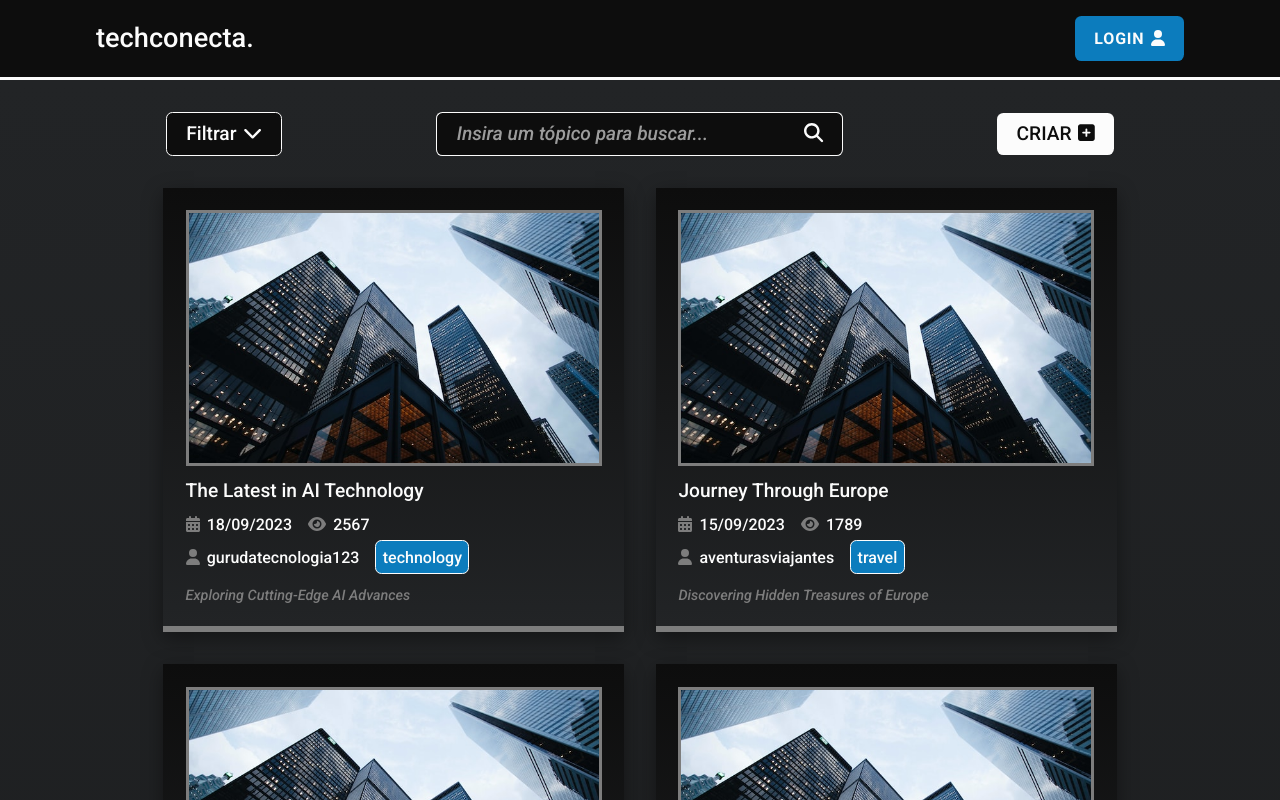
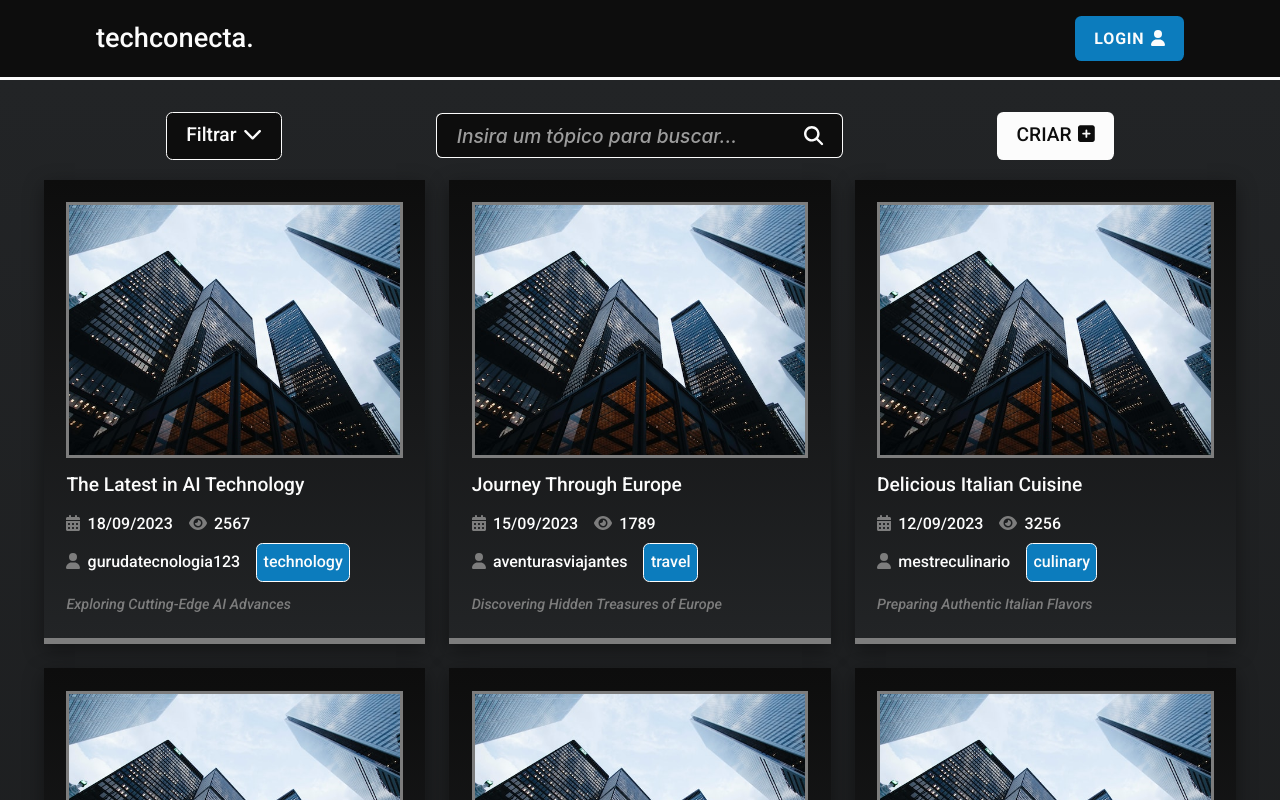
Before and after one commit to hfidelis/techconecta-prototype, an Angular app: page /home in a window 1280 px wide. Shown: the top 800 px of the page. Built offline with nearby package versions, Linux system fonts and the light colour scheme.

Commit message:
styles: added bulma.css and bulma columns

```diff
--- a/src/app/components/post/post.component.scss
+++ b/src/app/components/post/post.component.scss
@@ -7,8 +7,7 @@
   justify-content: center;
   flex-direction: column;
   gap: .8rem;
-  height: auto;
-  width: auto;
+  width: 100%;
   box-shadow: 0 .4rem 1.2rem rgb(0 0 0 / .4);
   padding: 1.4rem;
 
@@ -19,7 +18,7 @@
   }
 
   img {
-    width: 26rem;
+    width: 100%;
     height: 16rem;
     object-fit: cover;
     border: .2em solid $light-gray;
@@ -31,6 +30,10 @@
     font-size: 1.2rem;
     color: $white;
     align-self: flex-start;
+    text-overflow: ellipsis;
+    white-space: nowrap;
+    overflow: hidden;
+    width: 100%;
   }
 
   span {
@@ -71,6 +74,10 @@
     font-weight: 500;
     font-style: italic;
     font-size: .9rem;
+    text-overflow: ellipsis;
+    white-space: nowrap;
+    overflow: hidden;
+    width: 100%;
   }
 
 }
--- a/src/app/pages/home/home.component.html
+++ b/src/app/pages/home/home.component.html
@@ -15,12 +15,17 @@
       <fa-icon [icon]="faSquarePlus"></fa-icon>
     </button>
   </section>
-  <section class="posts">
-    <div *ngIf="!posts;else postsContainer">
+  <section class="posts columns is-multiline mt-2">
+    <div *ngIf="!posts; else postsContainer">
       <h1>Nenhuma Postagem no momento! :(</h1>
     </div>
     <ng-template #postsContainer>
-      <app-post *ngFor="let post of posts" [post]="post"></app-post>
+      <div
+        *ngFor="let post of posts"
+        class="column is-half-tablet is-one-third-desktop is-one-quarter-fullhd"
+      >
+        <app-post [post]="post"></app-post>
+      </div>
     </ng-template>
   </section>
 </main>
--- a/src/app/pages/home/home.component.scss
+++ b/src/app/pages/home/home.component.scss
@@ -81,15 +81,8 @@ main {
     }
   }
 
-  .posts {
-    display: flex;
-    align-items: center;
-    justify-content: center;
-    flex-wrap: wrap;
-    gap: 2rem;
-    margin-top: 2rem;
-
-    width: 100%;
+  .columns {
+    margin: 0;
   }
 
 }
--- a/src/index.html
+++ b/src/index.html
@@ -5,6 +5,7 @@
   <title>TechconectaPrototype</title>
   <base href="/">
   <meta name="viewport" content="width=device-width, initial-scale=1">
+  <link rel="stylesheet" href="https://cdn.jsdelivr.net/npm/bulma@0.9.4/css/bulma.min.css">
   <link rel="icon" type="image/x-icon" href="favicon.ico">
 </head>
 <body>
--- a/src/styles.scss
+++ b/src/styles.scss
@@ -8,7 +8,6 @@
 }
 
 html, body {
-  height: 100%;
   width: 100%;
 }
 
```
